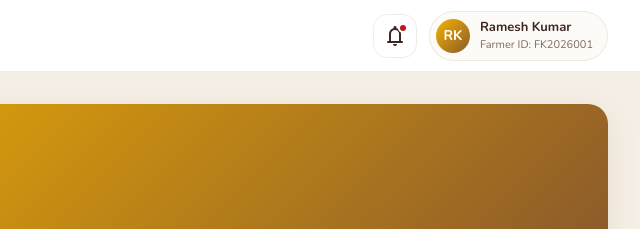
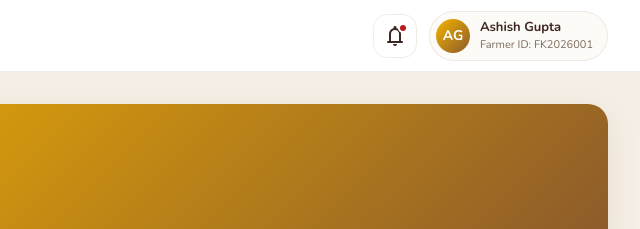
Before and after one commit to Ashish22Gupta/Smart-Agriculture-Farmer-Empowerment-Portal, a plain HTML site: page my-winnings.html in a window 1280 px wide. Shown: the top 229 px of the page, 640-1280 px from the left. Drawn offline with nearby package versions, Linux system fonts and the light colour scheme.

Commit message:
Update my-winnings.html

```diff
--- a/my-winnings.html
+++ b/my-winnings.html
@@ -75,9 +75,9 @@
                     <span class="notification-dot"></span>
                 </button>
                 <div class="user-chip">
-                    <div class="user-avatar">RK</div>
+                    <div class="user-avatar">AG</div>
                     <div class="user-details">
-                        <div class="user-chip-name">Ramesh Kumar</div>
+                        <div class="user-chip-name">Ashish Gupta</div>
                         <div class="user-chip-role">Farmer ID: FK2026001</div>
                     </div>
                 </div>
```
